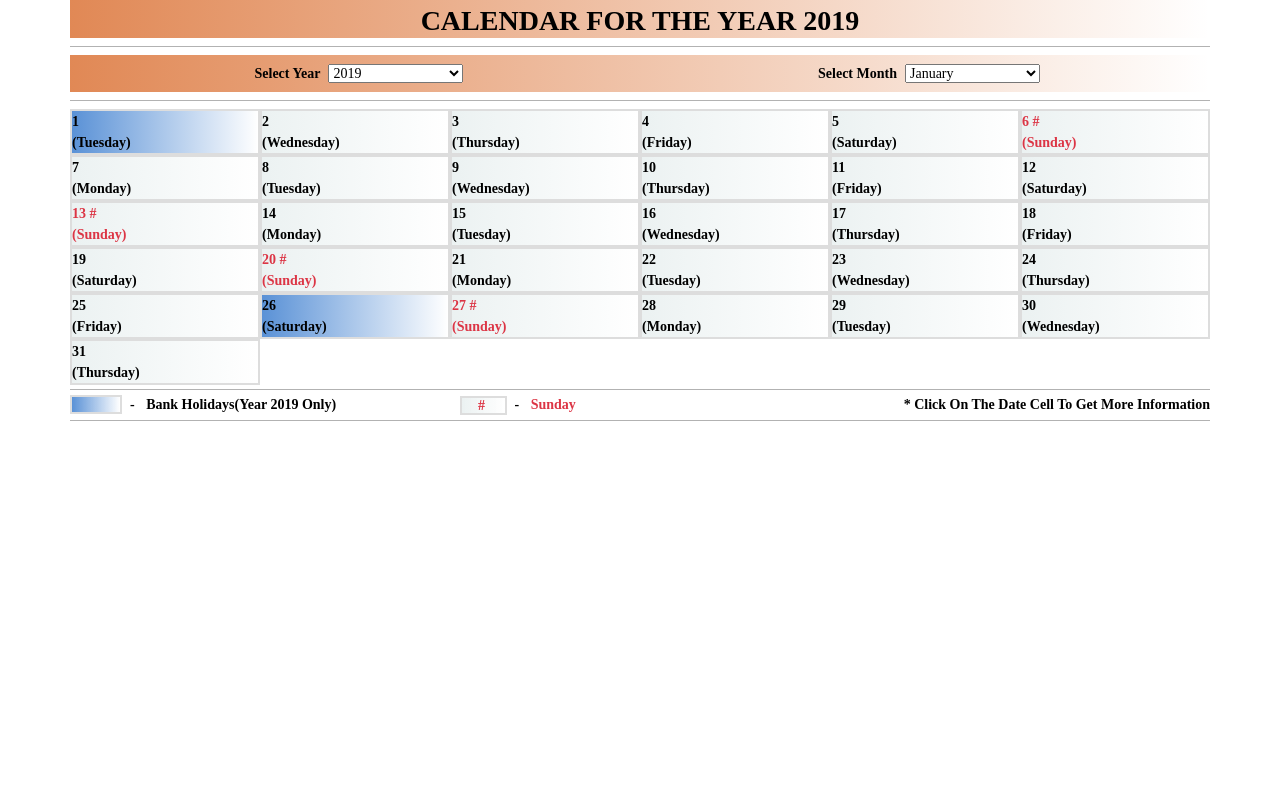
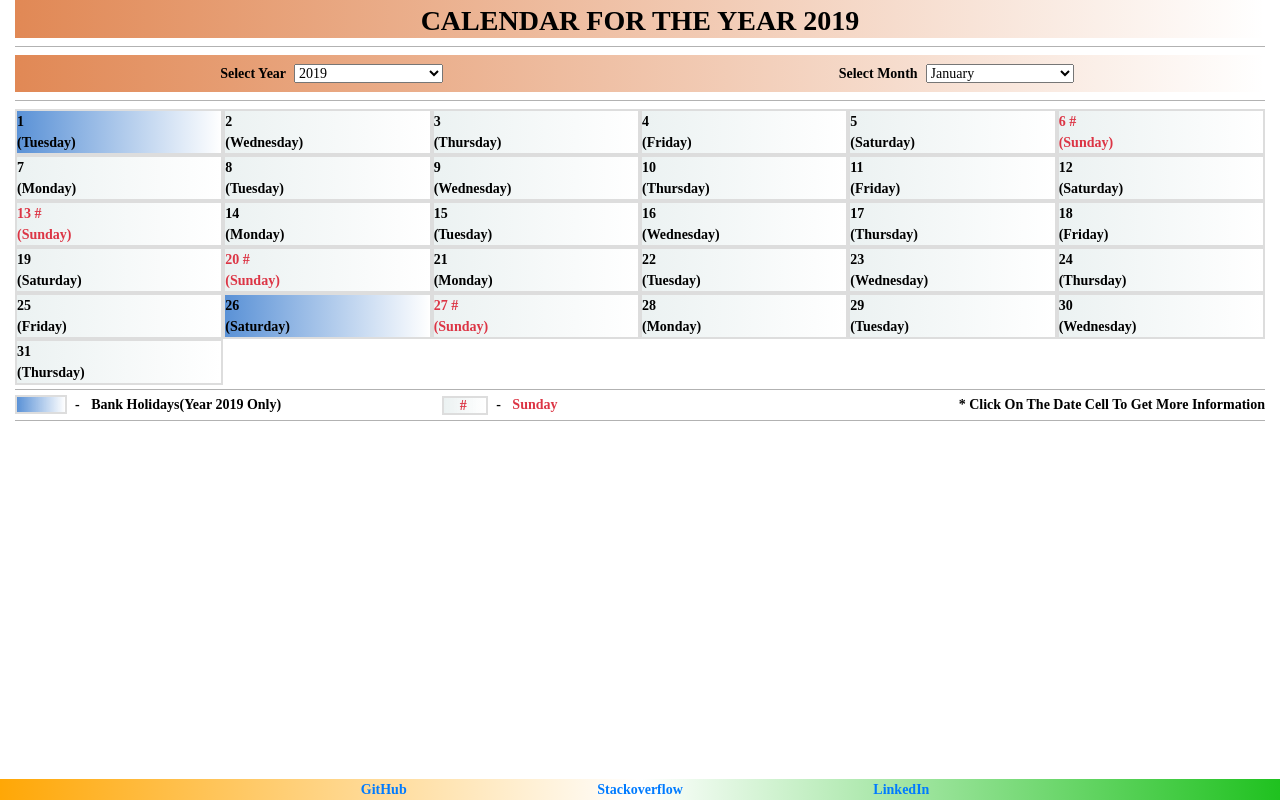
Before and after one commit to neerajlk/angular_calendar, an Angular app: page / in a window 1280 px wide. Built offline with nearby package versions, Linux system fonts and the light colour scheme.

Commit message:
added footer and tags

```diff
--- a/src/app/app.component.css
+++ b/src/app/app.component.css
@@ -17,16 +17,15 @@
   background-image: linear-gradient(to left, rgba(25, 156, 16,0), rgba(25, 156, 16,0.7));
 
 }
+.background-india-gradient{
+  background-image: linear-gradient(to right, rgb(255, 165, 0) ,rgb(255, 255, 255) ,rgb(26, 192, 26));
+}
 .selection-background{
     background-image: linear-gradient(to left, rgba(212, 86, 13,0), rgba(212, 86, 13, 0.7));
 }
 
 div.hover-class :hover {
     background-color:rgb(191, 189, 216)
-}
-
-div.hover-class :active {
-    background-color: rgb(191, 189, 216);
 }
 
 hr{
@@ -57,3 +56,13 @@ table, td, th {
   td{
     width:100%
   }
+
+  /*
+
+GitHub - https://github.com/neerajlk
+
+LinkedIn - https://www.linkedin.com/in/neeraj-kamat-06b073153/
+
+Stackoverflow - https://stackoverflow.com/users/10276417/neeraj-kamat
+
+  */
--- a/src/app/app.component.html
+++ b/src/app/app.component.html
@@ -1,4 +1,4 @@
-<div class="container px-0 py-0 font-roman">
+<div class="container-fluid px-auto py-auto font-roman">
   <div class="row mx-0 text-center w-100 selection-background font-weight-bold">
     <div class="col align-self-center align-middle mt-1">
       <h3 class="mb-0"><strong class="text-uppercase">Calendar For The Year {{selectedYear}}</strong></h3>
@@ -24,17 +24,20 @@
 
     <div *ngFor="let day of dayInfo" (click)="getInfoOfTheDay(selectedYear,selectedMonth,day.day,day.yearDay)"
       class="col-2 mx-0 my-0 px-0 py-0 hover-class">
-      <div *ngIf="day.isHoliday && day.weekday != 'Sunday'" class="background-blue-gradient"  title="Click To Get More Information">
+      <div *ngIf="day.isHoliday && day.weekday != 'Sunday'" class="background-blue-gradient"
+        title="Click To Get More Information">
         {{day.day}}
         <br>
         ({{day.weekday}})
       </div>
-      <div *ngIf="day.weekday == 'Sunday'" class="background-white-gradient text-danger"  title="Click To Get More Information">
+      <div *ngIf="day.weekday == 'Sunday'" class="background-white-gradient text-danger"
+        title="Click To Get More Information">
         {{day.day}} #
         <br>
         ({{day.weekday}})
       </div>
-      <div *ngIf="!day.isHoliday && day.weekday != 'Sunday'" class="background-white-gradient" title="Click To Get More Information">
+      <div *ngIf="!day.isHoliday && day.weekday != 'Sunday'" class="background-white-gradient"
+        title="Click To Get More Information">
         {{day.day}}
         <br>
         ({{day.weekday}})
@@ -51,7 +54,7 @@
 
     <div class="col align-self-center align-middle">
       <span class="background-white-gradient text-danger px-3 my-0 align-middle">
-       #
+        #
       </span>
       <span class="px-2"> - </span>
       <label class="my-0 text-danger">Sunday</label>
@@ -67,7 +70,7 @@
         <tr>
           <th>Date</th>
           <td>{{info.date}}
-              <a class="btn btn-danger float-right px-2 py-0 text-white" title="Clear" (click)="holidayInfo=[]">x</a>
+            <a class="btn btn-danger float-right px-2 py-0 text-white" title="Clear" (click)="holidayInfo=[]">x</a>
           </td>
         </tr>
         <tr>
@@ -85,6 +88,24 @@
       </table>
     </div>
   </div>
-
+  <div class="row fixed-bottom background-india-gradient">
+    <div class="col text-right">
+      <a href="https://github.com/neerajlk" target="_blank">GitHub</a>
+    </div>
+    <div class="col text-center">
+      <a href="https://stackoverflow.com/users/10276417/neeraj-kamat">Stackoverflow</a>
+    </div>
+    <div class="col text-left">
+      <a href="https://www.linkedin.com/in/neeraj-kamat-06b073153/">LinkedIn</a>
+    </div>
+  </div>
 
 </div>
+
+<!--
+GitHub - https://github.com/neerajlk
+
+LinkedIn - https://www.linkedin.com/in/neeraj-kamat-06b073153/
+
+Stackoverflow - https://stackoverflow.com/users/10276417/neeraj-kamat
+ -->
--- a/src/app/app.component.ts
+++ b/src/app/app.component.ts
@@ -105,3 +105,9 @@ export class AppComponent implements OnInit {
 
 
 }
+
+// GitHub - https://github.com/neerajlk
+
+// LinkedIn - https://www.linkedin.com/in/neeraj-kamat-06b073153/
+
+// Stackoverflow - https://stackoverflow.com/users/10276417/neeraj-kamat
--- a/src/index.html
+++ b/src/index.html
@@ -8,7 +8,17 @@
   <meta name="viewport" content="width=device-width, initial-scale=1">
   <link rel="icon" type="image/x-icon" href="favicon.ico">
 </head>
-<body class="w-100">
+<body>
   <app-root></app-root>
 </body>
 </html>
+
+<!--
+
+GitHub - https://github.com/neerajlk
+
+LinkedIn - https://www.linkedin.com/in/neeraj-kamat-06b073153/
+
+Stackoverflow - https://stackoverflow.com/users/10276417/neeraj-kamat
+
+-->
```
